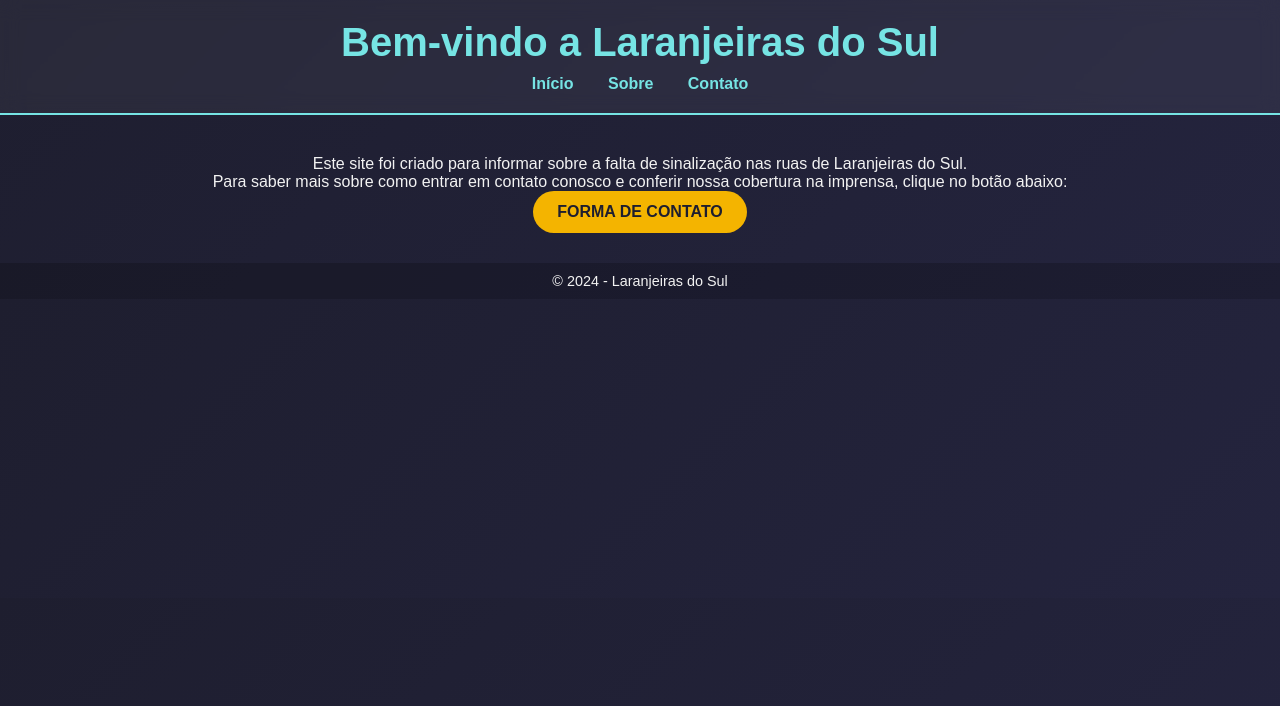
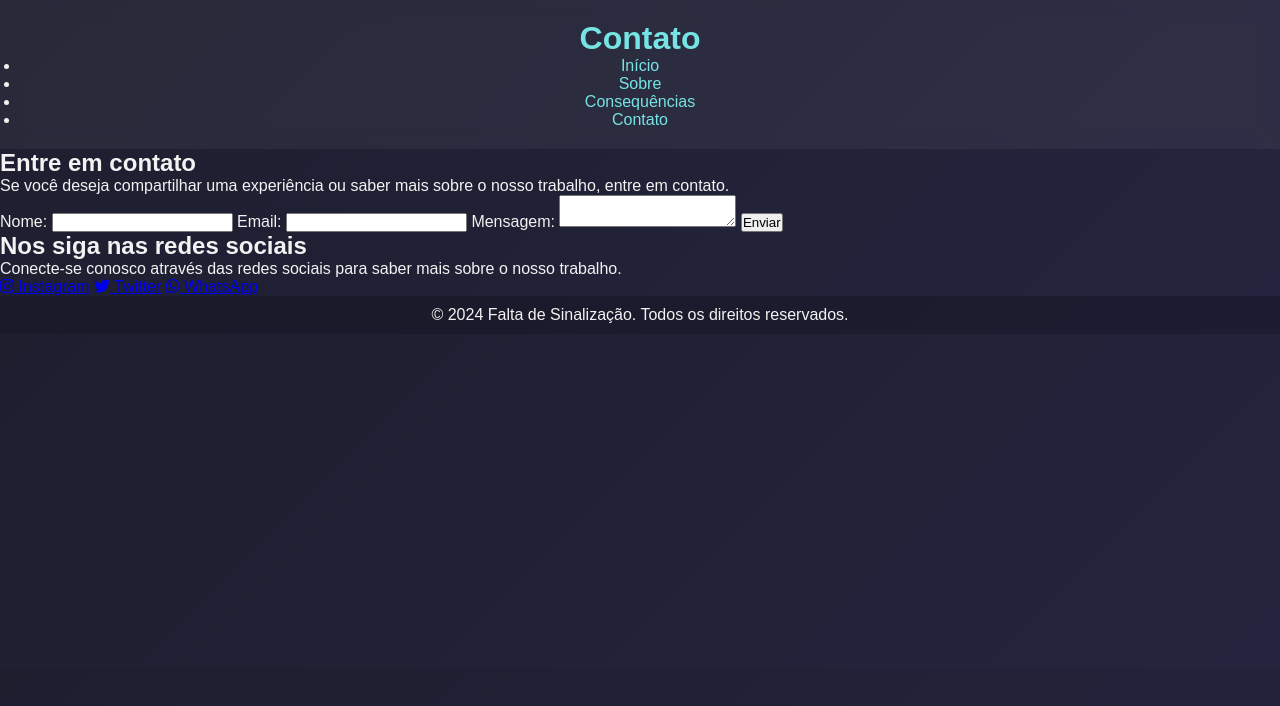
Before and after one commit to vitinjava/Pc-trabalho, a plain HTML site: page contato.html in a window 1280 px wide. Shown: the top 706 px of the page. Drawn offline with Linux system fonts and the light colour scheme.

Commit message:
Update contato.html

```diff
--- a/contato.html
+++ b/contato.html
@@ -1,142 +1,56 @@
 <!DOCTYPE html>
-<html lang="pt-br">
+<html lang="pt-BR">
 <head>
     <meta charset="UTF-8">
     <meta name="viewport" content="width=device-width, initial-scale=1.0">
-  <title>Início - Laranjeiras do Sul</title>
+    <title>Contato - Falta de Sinalização</title>
     <link rel="stylesheet" href="style.css">
-  <style>
-    body {
-      font-family: Arial, sans-serif;
-      background: linear-gradient(135deg, #1e1e2f, #24243e);
-      color: #f2f2f2;
-    }
-
-    header {
-      text-align: center;
-      padding: 20px;
-      background: rgba(255, 255, 255, 0.05);
-      backdrop-filter: blur(10px);
-      border-bottom: 2px solid #76e4e4;
-    }
-
-    header h1 {
-      font-size: 2.5em;
-      color: #76e4e4;
-      margin-bottom: 10px;
-    }
-
-    nav a {
-      color: #76e4e4;
-      text-decoration: none;
-      padding: 0 15px;
-      font-weight: bold;
-      transition: color 0.3s;
-    }
-
-    nav a:hover {
-      color: #f4b400;
-      transform: scale(1.05);
-    }
-
-    .button-info {
-      padding: 12px 24px;
-      background-color: #f4b400;
-      color: #1e1e2f;
-      text-transform: uppercase;
-      font-weight: bold;
-      border: none;
-      cursor: pointer;
-      border-radius: 30px;
-      font-size: 1em;
-      transition: background-color 0.3s, transform 0.2s;
-    }
-
-    .button-info:hover {
-      background-color: #76e4e4;
-      transform: scale(1.05);
-    }
-
-    footer {
-      text-align: center;
-      padding: 10px;
-      background-color: rgba(0, 0, 0, 0.2);
-      color: #f2f2f2;
-      margin-top: 30px;
-      font-size: 0.9em;
-    }
-  </style>
+    <link rel="stylesheet" href="https://cdnjs.cloudflare.com/ajax/libs/font-awesome/6.0.0-beta3/css/all.min.css">
 </head>
 <body>
     <header>
-    <h1>Bem-vindo a Laranjeiras do Sul</h1>
+        <h1>Contato</h1>
         <nav>
-      <a href="index.html">Início</a>
-      <a href="sobre.html">Sobre</a>
-      <a href="contato.html">Contato</a>
+            <ul>
+                <li><a href="index.html">Início</a></li>
+                <li><a href="sobre.html">Sobre</a></li>
+                <li><a href="informacao.html">Consequências</a></li>
+                <li><a href="Contato.html">Contato</a></li>
+            </ul>
         </nav>
     </header>
 
     <main>
-    <section style="text-align: center; margin-top: 40px;">
-      <p>Este site foi criado para informar sobre a falta de sinalização nas ruas de Laranjeiras do Sul.</p>
-      <p>Para saber mais sobre como entrar em contato conosco e conferir nossa cobertura na imprensa, clique no botão abaixo:</p>
+        <section class="contato">
+            <h2>Entre em contato</h2>
+            <p>Se você deseja compartilhar uma experiência ou saber mais sobre o nosso trabalho, entre em contato.</p>
+            <form>
+                <label for="nome">Nome:</label>
+                <input type="text" id="nome" name="nome" required>
 
-      <!-- Botão para abrir uma nova aba com informações de contato -->
-      <button class="button-info" onclick="openInfoPage()">Forma de Contato</button>
+                <label for="email">Email:</label>
+                <input type="email" id="email" name="email" required>
+
+                <label for="mensagem">Mensagem:</label>
+                <textarea id="mensagem" name="mensagem" required></textarea>
+
+                <button type="submit">Enviar</button>
+            </form>
+        </section>
+
+        <section class="redes-sociais">
+            <h2>Nos siga nas redes sociais</h2>
+            <p>Conecte-se conosco através das redes sociais para saber mais sobre o nosso trabalho.</p>
+            <div class="icones">
+                <a href="https://www.instagram.com/seuPerfil" target="_blank"><i class="fab fa-instagram"></i> Instagram</a>
+                <a href="https://www.twitter.com/seuPerfil" target="_blank"><i class="fab fa-twitter"></i> Twitter</a>
+                <a href="https://wa.me/seuNumero" target="_blank"><i class="fab fa-whatsapp"></i> WhatsApp</a>
+            </div>
         </section>
     </main>
 
     <footer>
-    <p>&copy; 2024 - Laranjeiras do Sul</p>
+        <p>&copy; 2024 Falta de Sinalização. Todos os direitos reservados.</p>
     </footer>
-
-  <script>
-    // Função para abrir uma nova aba com as informações de contato
-    function openInfoPage() {
-      const infoContent = `
-        <!DOCTYPE html>
-        <html lang="pt-br">
-        <head>
-          <meta charset="UTF-8">
-          <meta name="viewport" content="width=device-width, initial-scale=1.0">
-          <title>Informações de Contato</title>
-          <style>
-            body { font-family: Arial, sans-serif; background: #1e1e2f; color: #f2f2f2; padding: 20px; }
-            h1 { color: #76e4e4; }
-            a { color: #f4b400; text-decoration: none; }
-            a:hover { color: #76e4e4; }
-            blockquote { margin-top: 20px; padding: 15px; background-color: rgba(255, 255, 255, 0.08); border-left: 5px solid #76e4e4; font-style: italic; }
-          </style>
-        </head>
-        <body>
-          <h1>Forma de Contato</h1>
-          <ul>
-            <li><strong>Telefone:</strong> (99) 1234-5678</li>
-            <li><strong>Facebook:</strong> <a href="#">facebook.com/laranjeirasdosul-futuro</a></li>
-            <li><strong>Instagram:</strong> <a href="#">@laranjeiras_futuro</a></li>
-            <li><strong>Twitter:</strong> <a href="#">@laranjes_futuro</a></li>
-          </ul>
-
-          <h2>Informações sobre o site</h2>
-          <p>Este site foi criado para alertar sobre a falta de sinalização em Laranjeiras do Sul, buscando chamar a atenção das autoridades e da população sobre os riscos e a necessidade de melhorias na infraestrutura viária da cidade.</p>
-
-          <h2>Objetivo do site</h2>
-          <p>O objetivo é fornecer uma plataforma onde os cidadãos possam se informar sobre a situação da sinalização urbana, além de incentivar a participação na melhoria do tráfego e da segurança viária de Laranjeiras do Sul.</p>
-
-          <h2>Reportagem em destaque</h2>
-          <blockquote>
-            <p>"Laranjeiras do Sul: Sinalização no Futuro é uma iniciativa que está ganhando visibilidade em toda a cidade. Com um site interativo e informativo, o projeto vem alertando sobre a falta de sinalização e os riscos para a segurança urbana."</p>
-            <p>- Jornal Folha do Paraná</p>
-          </blockquote>
 </body>
 </html>
-      `;
-
-      const newWindow = window.open();
-      newWindow.document.write(infoContent);
-      newWindow.document.close();
-    }
-  </script>
-</body>
-</html>
```
Lines whose indentation alone changed are shown as unchanged.
